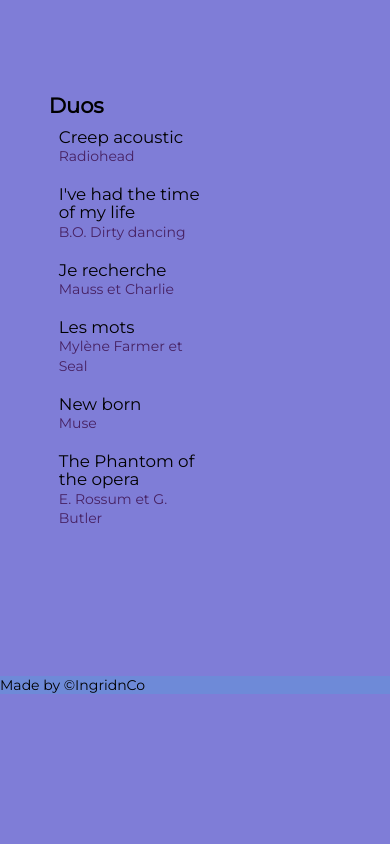
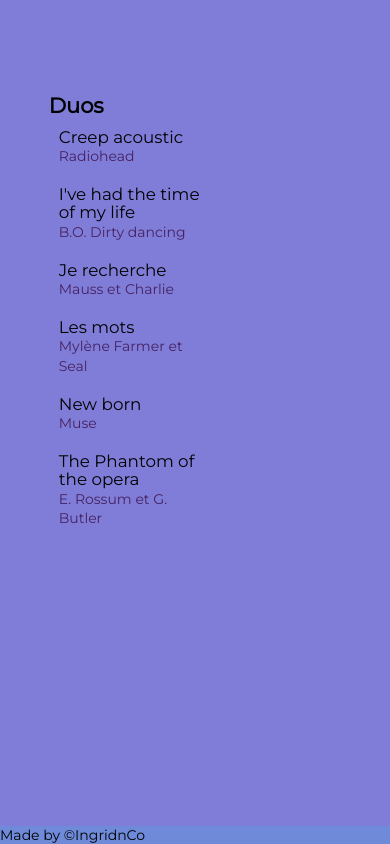
Before and after one commit to ingridnco/jukebox_live, a plain HTML site: page index.html in a window 390 px wide. Shown: the part 1754-2598 px from the top of the page. Before the commit the page ends 2448 px from the top, so only its background shows below. Drawn offline with Linux system fonts and the light colour scheme.

Commit message:
Update responsive.css

```diff
--- a/style/css/responsive.css
+++ b/style/css/responsive.css
@@ -4,7 +4,7 @@
     background-size: 112vw;
   }
   .footer {
-    top: 580px;
+    top: calc(580px + 150px);
   }
 }
 @media screen and (max-width: 996px) {
@@ -159,7 +159,7 @@
     top: -100px;
   }
   .footer {
-    top: 100px;
+    top: calc(100px + 150px);
   }
 }
 @media screen and (max-width: 545px) {
```
